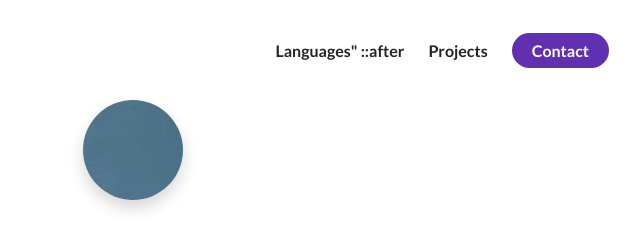
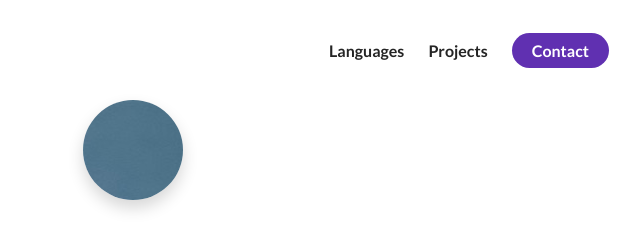
Before and after one commit to riceel527-hash/HTML-A, a plain HTML site: page index copy.html in a window 1280 px wide. Shown: the top 225 px of the page, 507-1147 px from the left. Drawn offline with Linux system fonts and the light colour scheme.

Commit message:
added css

```diff
--- a/index copy.html
+++ b/index copy.html
@@ -20,9 +20,7 @@
             nav__link--anchor
             link__hover-effect
             link__hover-effect--black
-          ">Languages"
-        ::after
-        </a>
+          ">Languages</a>
         </li>
         <li class="nav__link">
           <a href="#projects" class="
--- a/styles.css
+++ b/styles.css
@@ -79,7 +79,7 @@ li {
 }
 
 .text--purple {
-  color: #6030b1;
+  color: #271ec9;
 }
 
 section:nth-child(even) {
```
Also changed, not shown: 1 other file.
